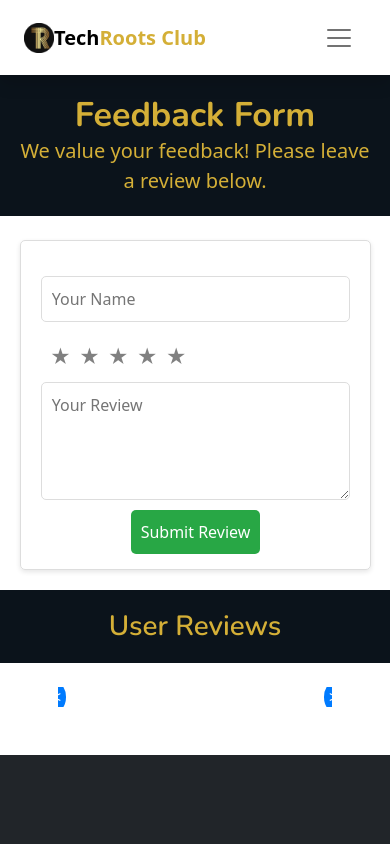
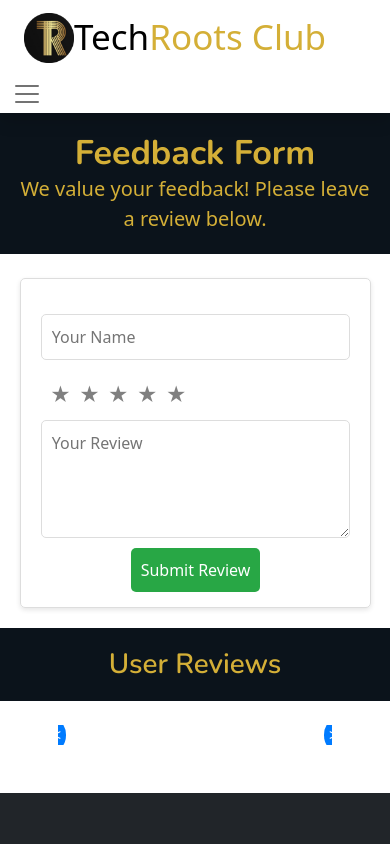
Before and after one commit to Abhijeetratan/Review, a website: page views/index.html in a window 390 px wide. Shown: the top 844 px of the page. Drawn offline with nearby package versions, Linux system fonts and the light colour scheme; files that its build step writes are made by us from their sources; no server answers; files whose address does not match are found by name.

Commit message:
Resolved merge conflicts

```diff
--- a/views/index.html
+++ b/views/index.html
@@ -335,30 +335,30 @@
     margin-bottom: 16px; /* Space below each review */
 }
 
-p.m-0.fw-bold {
+p.m-0.fw {
     font-size: 35px;
     display: flex;
     align-items: center;
 }
 
-p.m-0.fw-bold img {
+p.m-0.fw img {
     height: 50px;
 
 }
 
-p.m-0.fw-bold span {
+p.m-0.fw span {
     font-size: 35px;
     color: #d4af37; /* Gold color for "Roots Club" */
 }
 @media (max-width: 767px) {
-    p.m-0.fw-bold {
+    p.m-0.fw{
         font-size: 20px; /* Adjust font size for mobile */
     }
 
-    p.m-0.fw-bold img {
+    p.m-0.fw- img {
         height: 30px; /* Adjust logo size for mobile */
     }
-     p.m-0.fw-bold span {
+     p.m-0.fw- span {
     font-size: 20px;
 
 }
@@ -372,7 +372,7 @@
     <!-- Navbar Start -->
     <nav class="navbar navbar-expand-lg bg-white navbar-light shadow sticky-top p-0">
         <a href="index.html" class="navbar-brand d-flex align-items-center px-4 px-lg-5">
-            <p class="m-0 fw-bold"><img src="./logo.png" alt=""><span style="color:black;">Tech</span><span
+            <p class="m-0 fw"><img src="./logo.png" alt=""><span style="color:black;">Tech</span><span
                 style="color: #d4af37;">Roots Club</span></p>
         </a>
         <button type="button" class="navbar-toggler me-4" data-bs-toggle="collapse" data-bs-target="#navbarCollapse"
```
